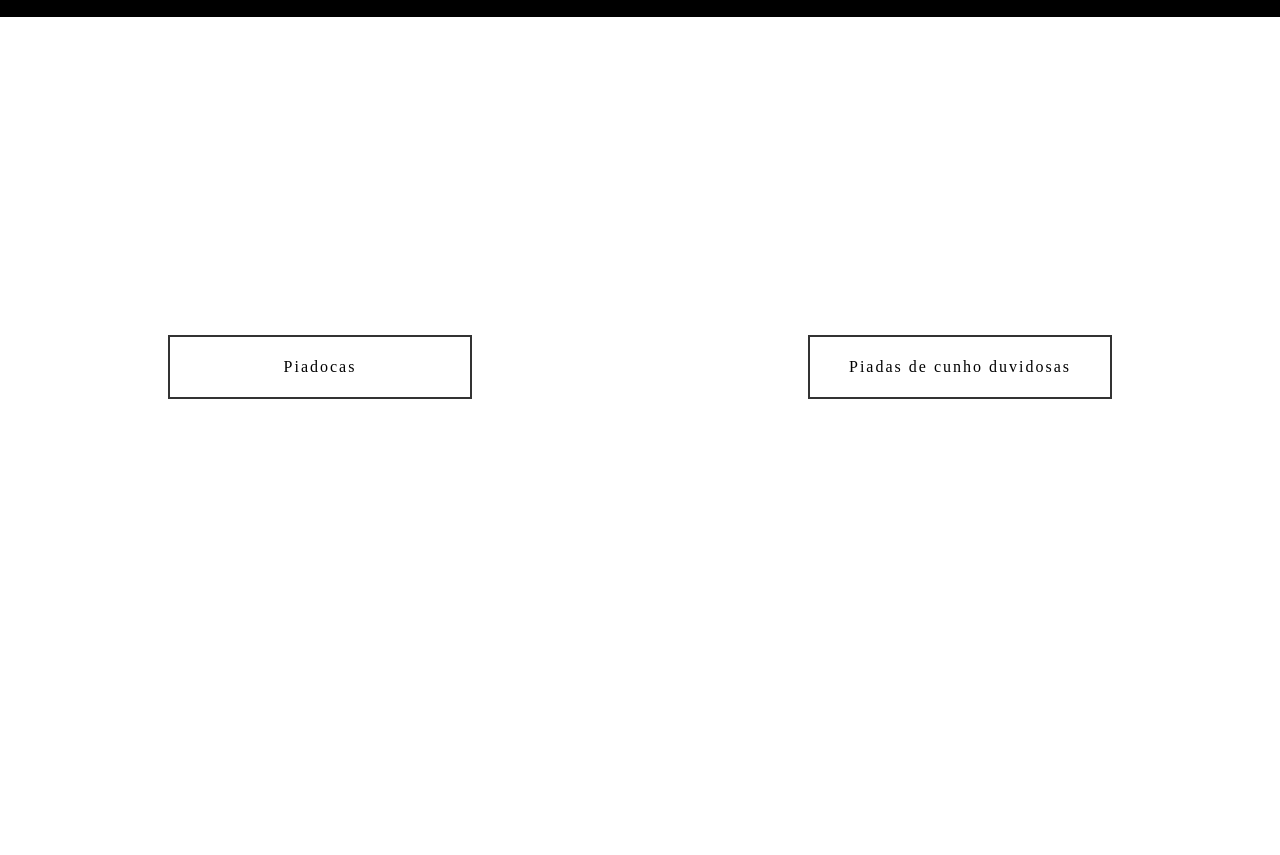
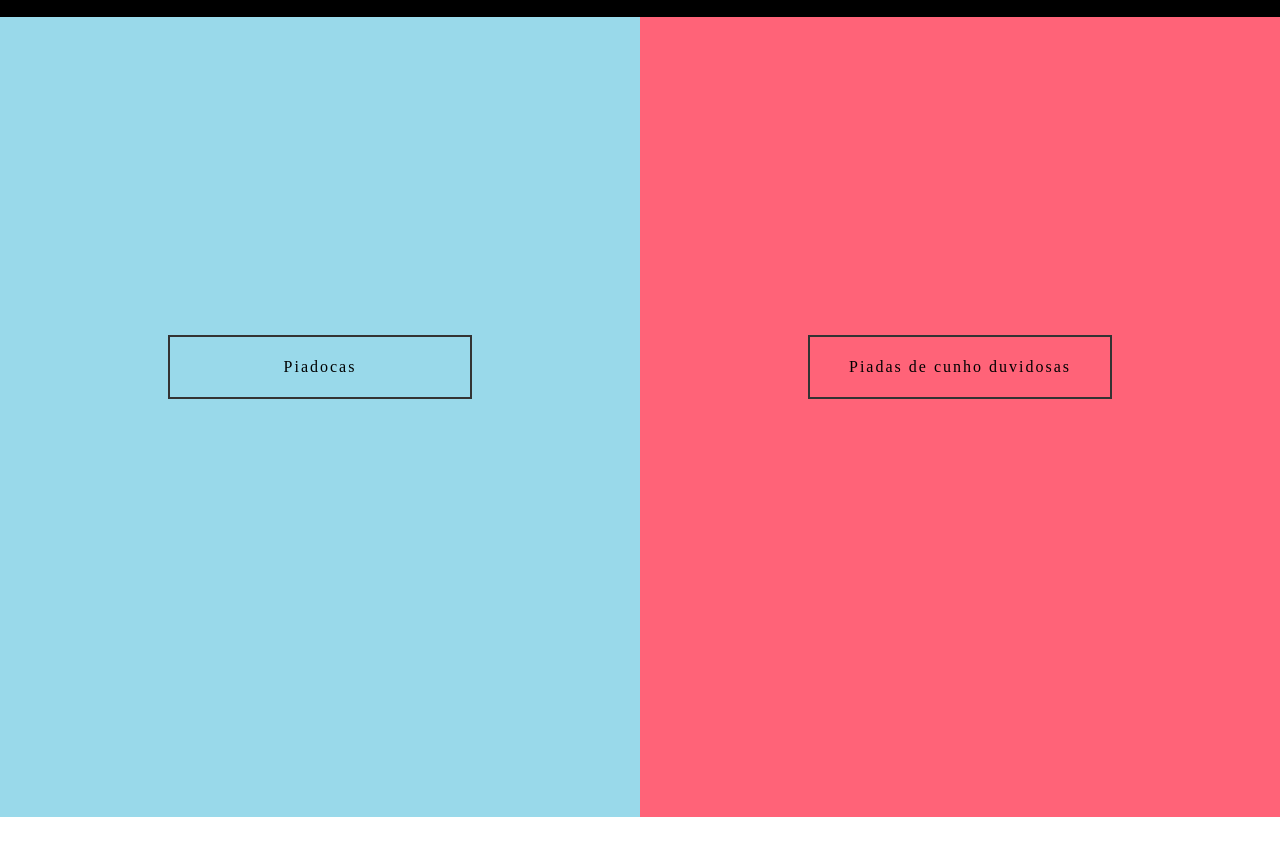
Before and after one commit to HenriquMH/ApiJokeTrabalho, a plain HTML site: page index.html in a window 1280 px wide. Shown: the part 65-920 px from the top of the page. Drawn offline with Linux system fonts and the light colour scheme.

Commit message:
Update styles.css

```diff
--- a/styles.css
+++ b/styles.css
@@ -44,14 +44,14 @@ body {
 
 #image1 {
   left: 0;
-  background-image: url("./imgs/_fundA.png");
+  background-image: url("./imgs/fundA.png");
 }
 
 #image2 {
   left: 0;
   float: right;
   transform: translateY(-100%);
-  background-image: url("./imgs/_fundV.png");
+  background-image: url("./imgs/fundV.png");
 }
 
 /* aaaaaaaaaaaaaaaaaaaaaaaaaaaaaaaaaaaaaaaaaaaaaaaaaaaaaaaaaaaaaaaaaaaaaaaaaaaaaaaaa */
```
